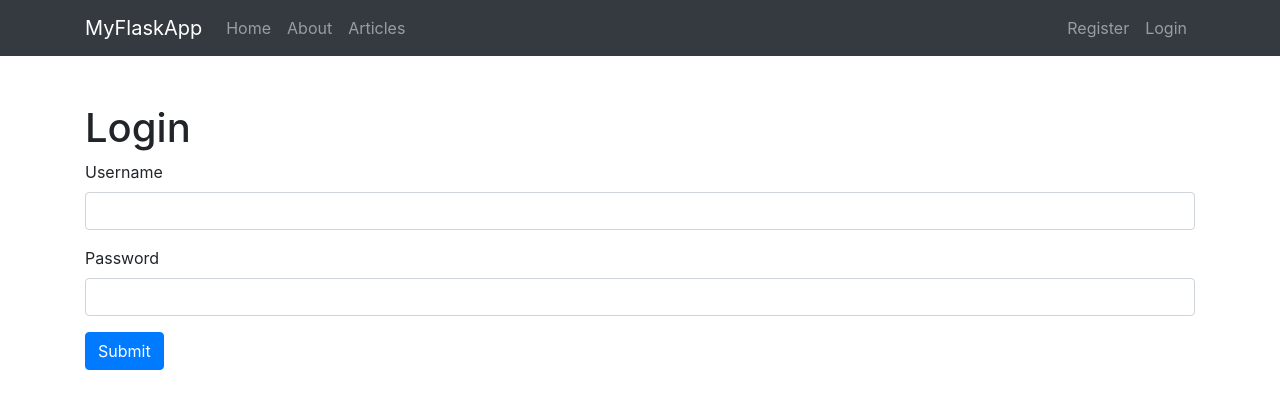
After one commit to ak-py/myFlaskApp, a Flask app: page /login in a window 1280 px wide. The commit adds this page. Shown: the top 409 px of the page. Run offline with Flask 2, Linux system fonts and the light colour scheme; some libraries are stand-ins or nearby versions.

Commit message:
login error validations implemented

```diff
--- a/app.py
+++ b/app.py
@@ -83,6 +83,39 @@ def register():
 
     return render_template('register.html', form=form)
 
+# User login
+@app.route('/login', methods=['GET', 'POST'])
+def login():
+    if request.method == 'POST':
+        # Get Form Fields
+        username = request.form['username']
+        password_candidate = request.form['password']
+
+        # Create cursor
+        cur = mysql.connection.cursor()
+
+        # Get user by username
+        result = cur.execute(
+            "SELECT * from users WHERE username = %s", [username])
+
+        if result > 0:
+            # Get stored hash
+            data = cur.fetchone()
+            password = data['password']
+
+            # Compare the passwords
+            if sha256_crypt.verify(password_candidate, password):
+                app.logger.info('PASSWORD MATCHED')
+            else:
+                error = 'Invalid login'
+                return render_template('login.html', error=error)
+
+        else:
+            error = 'Username not found'
+            return render_template('login.html', error=error)
+
+    return render_template('login.html')
+
 
 if(__name__ == '__main__'):
     app.secret_key = 'secret123'
--- a/templates/includes/_messages.html
+++ b/templates/includes/_messages.html
@@ -1,8 +1,15 @@
 {% with messages = get_flashed_messages(with_categories=true) %}
 {% if messages %}
-
 {% for category, message in messages %}
 <div class="alert alert-{{ category }}">{{ message }}</div>
 {% endfor %}
 {% endif %}
 {% endwith %}
+
+{% if error %}
+<div class="alert alert-danger">{{error}}</div>
+{% endif %}
+
+{% if msg %}
+<div class="alert alert-success">{{msg}}</div>
+{% endif %}
--- a/templates/includes/_navbar.html
+++ b/templates/includes/_navbar.html
@@ -20,7 +20,10 @@
       </ul>
       <ul class="navbar-nav navbar-right">
         <li class="nav-item">
-          <a class="nav-link" href="/register">Register </a>
+          <a class="nav-link" href="/register">Register</a>
+        </li>
+        <li class="nav-item">
+          <a class="nav-link" href="/login">Login</a>
         </li>
       </ul>
     </div>
--- /dev/null
+++ b/templates/login.html
@@ -0,0 +1,15 @@
+{% extends 'layout.html' %} {% block body %}
+
+<h1>Login</h1>
+<form method="POST" action="">
+  <div class="form-group">
+    <label>Username</label>
+    <input type="text" name="username" class="form-control" value="{{ request.form.username }}" />
+  </div>
+  <div class="form-group">
+    <label>Password</label>
+    <input type="password" name="password" class="form-control" value="{{ request.form.password }}" />
+  </div>
+  <input type="submit" class="btn btn-primary" value="Submit" />
+</form>
+{% endblock %}
```
Also changed, not shown: templates/register.html (line endings or trailing spaces).
